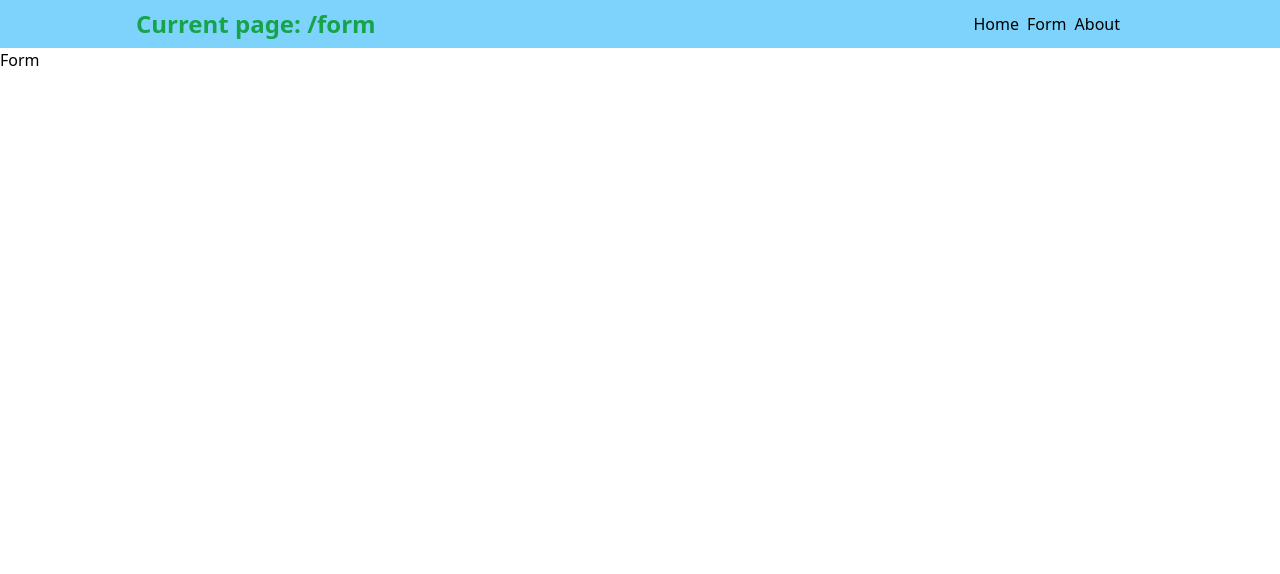
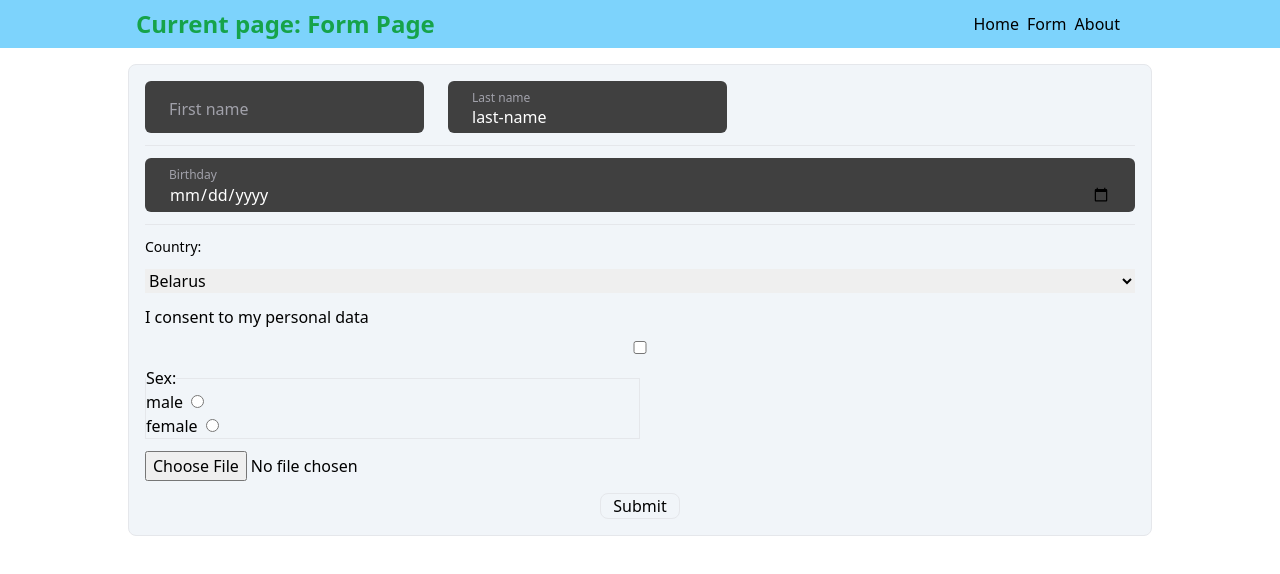
Before and after one commit to NikFreeman/rs-react, a React app: page /form in a window 1280 px wide. Shown: the top 574 px of the page. Built offline with nearby package versions, Linux system fonts and the light colour scheme; the HTML template or start-up script is replaced by a standard one.

Commit message:
feat: add custom input

```diff
--- /dev/null
+++ b/src/components/form-layout.tsx
@@ -0,0 +1,88 @@
+import { Component, createRef, RefObject } from 'react';
+import Input from './input';
+
+interface FormLayoutState {
+  firstName: string;
+  lastName: string;
+}
+
+class FormLayout extends Component<unknown, FormLayoutState> {
+  firstNameRef: RefObject<HTMLInputElement & null>;
+  constructor(props: unknown) {
+    super(props);
+    this.state = { firstName: '', lastName: '' };
+    this.handleSubmit = this.handleSubmit.bind(this);
+    this.firstNameRef = createRef();
+  }
+
+  handleSubmit(event: React.FormEvent<HTMLFormElement>) {
+    event.preventDefault();
+  }
+
+  render() {
+    const countries = ['Belarus', 'Ukraine', 'Poland', 'Other'];
+    return (
+      <div className=" rounded-lg border max-w-5xl mx-auto my-4 p-4 bg-slate-100">
+        <form className="flex flex-col gap-3" onSubmit={this.handleSubmit}>
+          <fieldset className="flex gap-6">
+            <Input
+              id="first-name"
+              onChange={() => console.log('click-first')}
+              value={this.state.firstName}
+              label="First name"
+              type="text"
+              ref={this.firstNameRef}
+            />
+            <Input
+              id="last-name"
+              onChange={() => console.log('click')}
+              value="last-name"
+              label="Last name"
+              type="text"
+            />
+          </fieldset>
+          <hr />
+          <Input
+            id="birthday"
+            onChange={() => console.log('click Birthday')}
+            value="birthday"
+            label="Birthday"
+            type="date"
+          />
+          <hr />
+          <label className="text-sm" htmlFor="country">
+            Country:
+          </label>
+          <select name="country" id="">
+            {countries.map((item, index) => (
+              <option key={index}>{item}</option>
+            ))}
+          </select>
+          <label htmlFor="checkPerson">I consent to my personal data</label>
+          <input type="checkbox" name="checkPerson" id="" />
+          <fieldset className="border flex flex-col w-1/2">
+            <legend>Sex:</legend>
+            <label>
+              male
+              <input className="mx-2" type="radio" name="sex" id="male" />
+            </label>
+            <label>
+              female
+              <input className="mx-2" type="radio" name="sex" id="female" />
+            </label>
+          </fieldset>
+          <input type="file" name="" id="" />
+
+          <button
+            className="border mx-auto px-2 w-20 hover:bg-slate-700 hover:text-slate-100 rounded-lg "
+            type="submit"
+          >
+            Submit
+          </button>
+        </form>
+      </div>
+    );
+  }
+}
+
+export default FormLayout;
--- a/src/components/header.tsx
+++ b/src/components/header.tsx
@@ -10,13 +10,17 @@ class Header extends Component<LocationProps> {
     super(props);
   }
   render() {
+    const pageTitle = new Map();
+    pageTitle.set('/', 'Main Page');
+    pageTitle.set('/about', 'About Page');
+    pageTitle.set('/form', 'Form Page');
     return (
       <div>
         <div className="bg-sky-300">
           <div className="max-w-5xl mx-auto ">
             <div className="flex p-2 justify-between items-center">
               <h1 className="text-2xl font-bold text-green-600">
-                Current page: {this.props.location.pathname}
+                Current page: {pageTitle.get(this.props.location.pathname)}
               </h1>
               <NavBar />
             </div>
--- /dev/null
+++ b/src/components/input.tsx
@@ -0,0 +1,72 @@
+import React, { Component } from 'react';
+
+type CallBack = () => void;
+
+interface InputProps {
+  id: string;
+  onChange: CallBack;
+  value: string;
+  label: string;
+  type?: string;
+}
+
+class Input extends Component<InputProps> {
+  InputRef: React.RefObject<HTMLInputElement>;
+  constructor(props: InputProps) {
+    super(props);
+    this.InputRef = React.createRef();
+  }
+  render() {
+    const { id, onChange, value, label, type } = this.props;
+    return (
+      <div className="relative">
+        <input
+          id={id}
+          onChange={onChange}
+          value={value}
+          type={type}
+          ref={this.InputRef}
+          className="
+        block
+        rounded-md
+        px-6
+        pt-6
+        pb-1
+        w-full
+        text-md
+      text-white
+      bg-neutral-700
+        appearance-none
+        focus:outline-none
+        focus:ring-0
+        peer
+        invalid:border-b-1
+    "
+          placeholder=""
+        />
+        <label
+          htmlFor={id}
+          className="
+        absolute
+        text-md
+        text-zinc-400
+        duration-150
+        transform
+        -translate-y-3
+        scale-75
+        top-4
+        z-10
+        origin-[0]
+        left-6
+        peer-placeholder-shown:scale-100
+        peer-placeholder-shown:translate-y-0
+        peer-focus:scale-75
+        peer-focus:-translate-y-3"
+        >
+          {label}
+        </label>
+      </div>
+    );
+  }
+}
+export default Input;
--- a/src/pages/forms.tsx
+++ b/src/pages/forms.tsx
@@ -1,9 +1,5 @@
-import { Component, ReactNode } from 'react';
-
-class SomeForm extends Component {
-  render(): ReactNode {
-    return <div>Form</div>;
-  }
+import FormLayout from '../components/form-layout';
+function Form() {
+  return <FormLayout />;
 }
-
-export default SomeForm;
+export default Form;
--- a/src/routes/routes.tsx
+++ b/src/routes/routes.tsx
@@ -4,7 +4,7 @@ import NotFound from '../pages/not-found';
 import About from '../pages/about';
 import Home from '../pages/home';
 import HeaderWithRoute from '../components/header-hook';
-import SomeForm from '../pages/forms';
+import Form from '../pages/forms';
 
 function AppRoutes() {
   return (
@@ -13,7 +13,7 @@ function AppRoutes() {
         <Route path="/" element={<HeaderWithRoute />}>
           <Route index element={<Home />} />
           <Route path="about" element={<About />} />
-          <Route path="form" element={<SomeForm />} />
+          <Route path="form" element={<Form />} />
         </Route>
         <Route path="*" element={<NotFound />} />
       </Routes>
```
